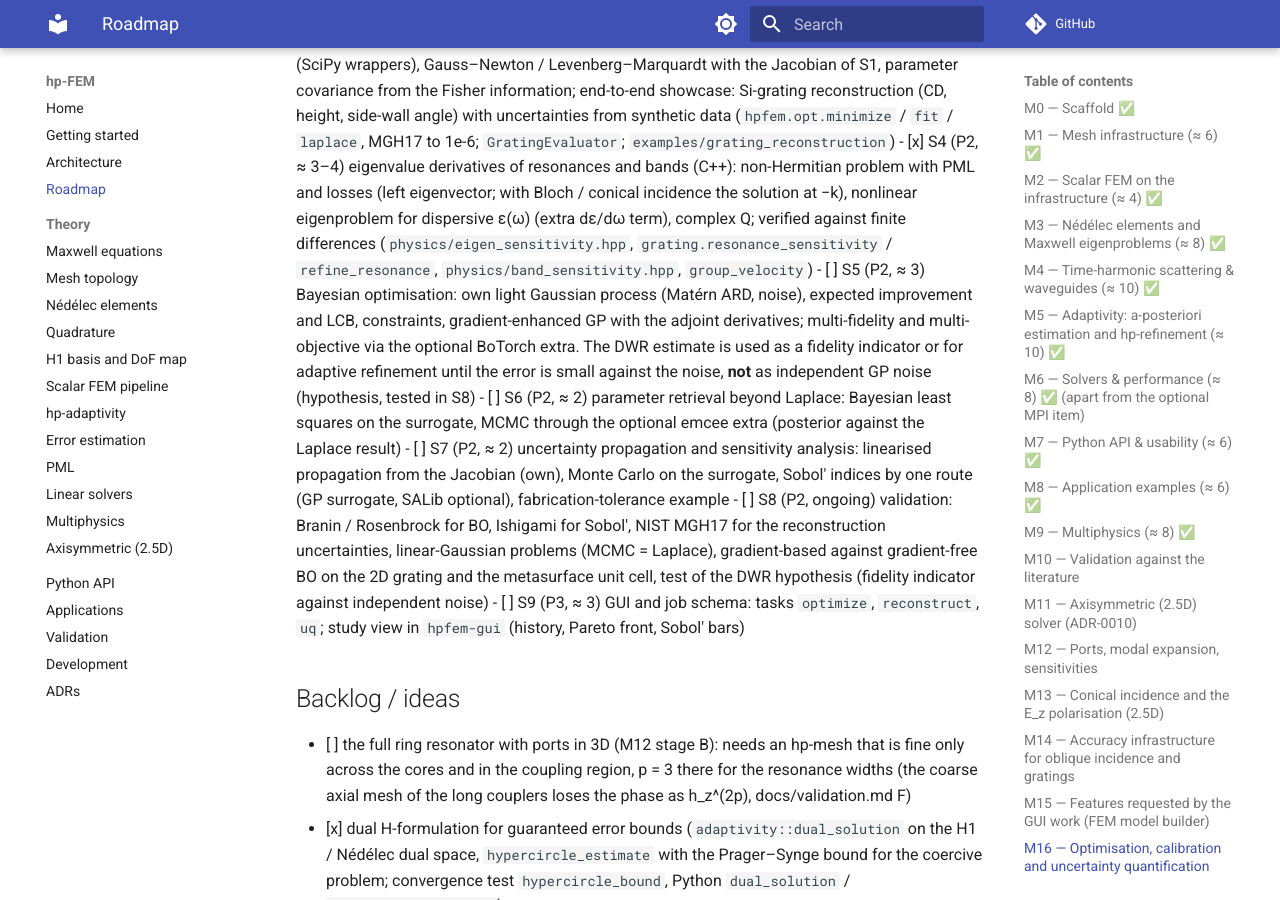
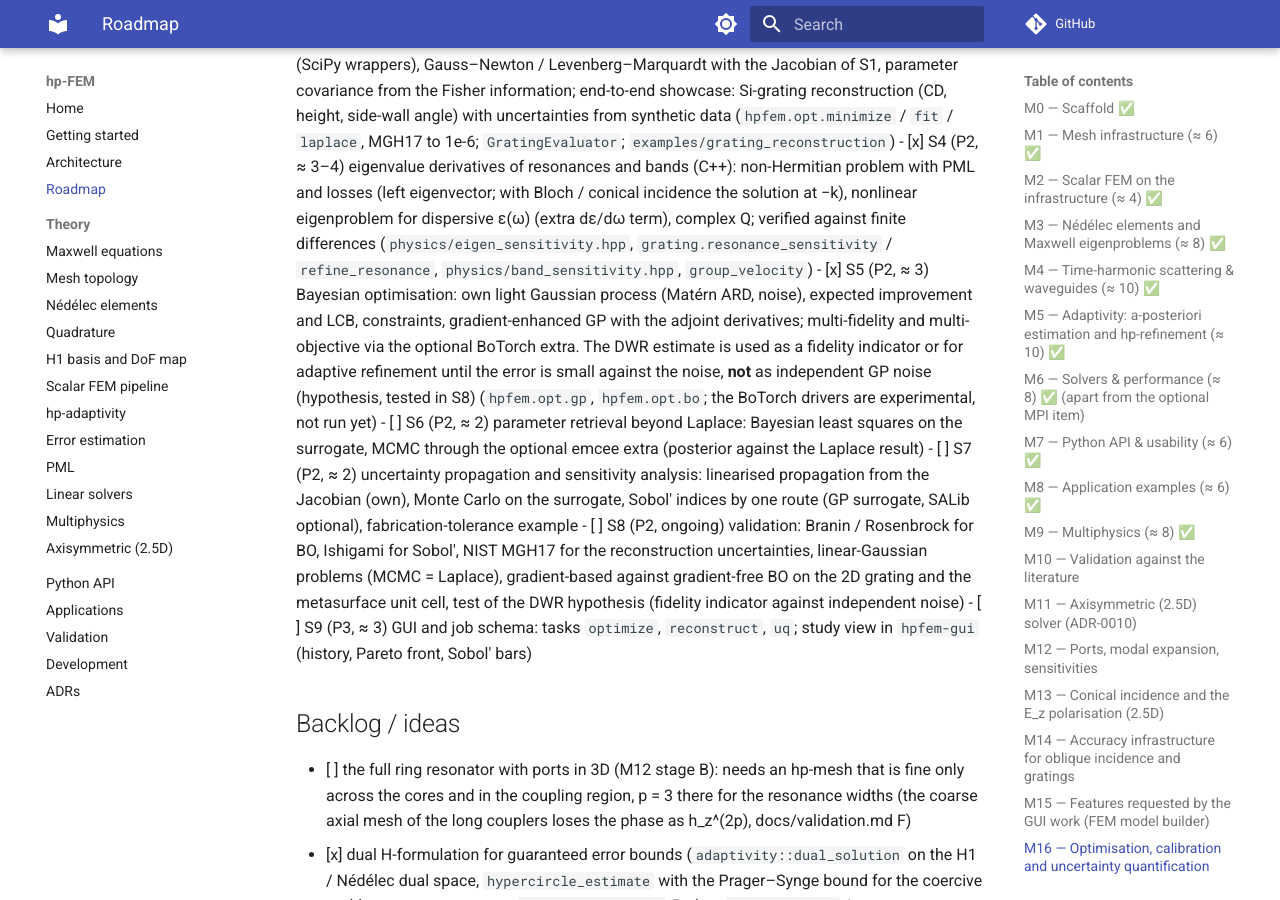
Before and after one commit to PhotonPower/hp-FEM, an MkDocs documentation site: the page built from docs/roadmap.md, in a window 1280 px wide and 900 px high, scrolled down 11099 px. Built offline with MkDocs 1.6.1 and Material for MkDocs 9.7.7, drawn with Linux system fonts in a browser that asks for light colours; comment, search, counter and statistics services are not loaded.

Commit message:
docs(roadmap): tick M16 S5; changelog, optional extra opt-bo (BoTorch) and README row
Co-Authored-By: Claude Opus 5.5 <noreply@anthropic.com>

```diff
--- a/docs/roadmap.md
+++ b/docs/roadmap.md
@@ -416,11 +416,12 @@ effort in focused sessions.
   verified against finite differences (`physics/eigen_sensitivity.hpp`,
   `grating.resonance_sensitivity` / `refine_resonance`, `physics/band_sensitivity.hpp`,
   `group_velocity`)
-- [ ] S5 (P2, ≈ 3) Bayesian optimisation: own light Gaussian process (Matérn ARD, noise),
+- [x] S5 (P2, ≈ 3) Bayesian optimisation: own light Gaussian process (Matérn ARD, noise),
   expected improvement and LCB, constraints, gradient-enhanced GP with the adjoint
   derivatives; multi-fidelity and multi-objective via the optional BoTorch extra. The DWR
   estimate is used as a fidelity indicator or for adaptive refinement until the error is small
-  against the noise, **not** as independent GP noise (hypothesis, tested in S8)
+  against the noise, **not** as independent GP noise (hypothesis, tested in S8) (`hpfem.opt.gp`,
+  `hpfem.opt.bo`; the BoTorch drivers are experimental, not run yet)
 - [ ] S6 (P2, ≈ 2) parameter retrieval beyond Laplace: Bayesian least squares on the surrogate,
   MCMC through the optional emcee extra (posterior against the Laplace result)
 - [ ] S7 (P2, ≈ 2) uncertainty propagation and sensitivity analysis: linearised propagation
--- a/pyproject.toml
+++ b/pyproject.toml
@@ -21,6 +21,8 @@ meshing = ["gmsh"]
 yaml = ["pyyaml"]
 gui = ["streamlit>=1.30", "gmsh", "matplotlib", "meshio", "pyyaml"]
 docs = ["mkdocs-material", "pymdown-extensions"]
+# hpfem.opt: multi-objective and multi-fidelity Bayesian optimisation (experimental)
+opt-bo = ["botorch>=0.10"]
 
 [tool.scikit-build]
 # distribution builds: warnings of other compiler versions must not stop an installation
```
Also changed, not shown: CHANGELOG.md (+13 -0 lines), README.md (+1 -0 lines).
